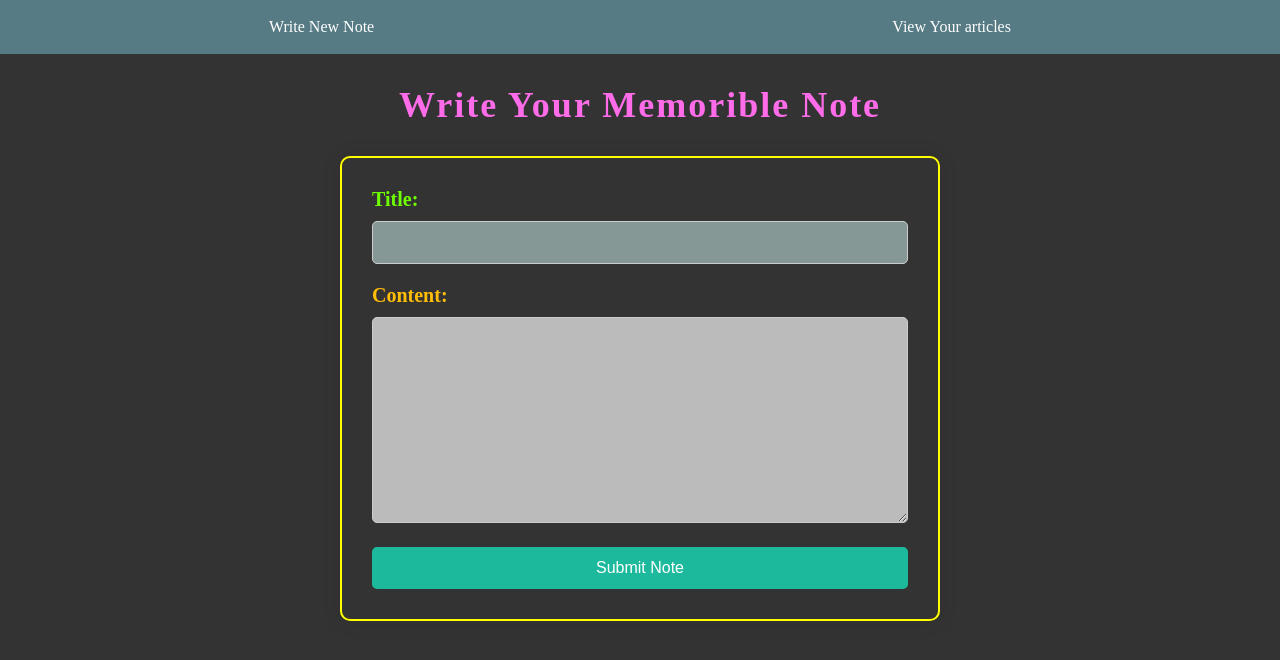
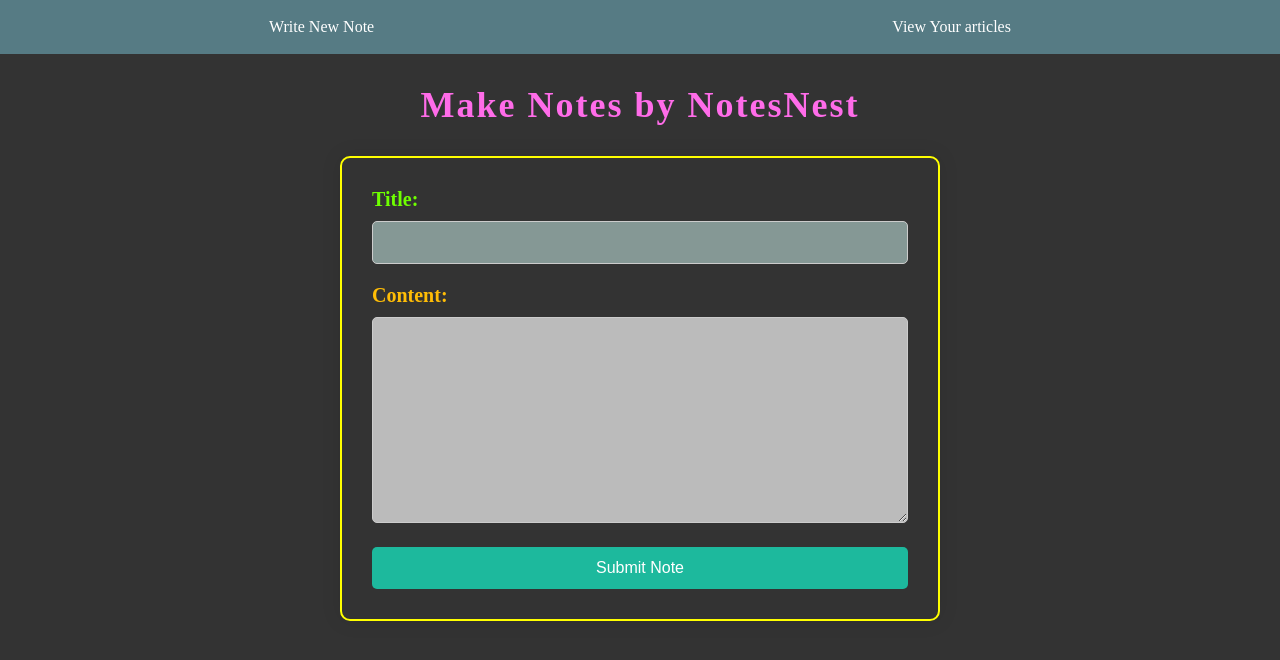
Before and after one commit to aniketttgade/NotesNest, a plain HTML site: page index.html in a window 1280 px wide. Drawn offline with nearby package versions, Linux system fonts and the light colour scheme.

Commit message:
Update index.html

```diff
--- a/index.html
+++ b/index.html
@@ -16,7 +16,7 @@
   </div>
 
   <div class="header">
-    <h1>Write Your Memorible Note</h1>
+    <h1>Make Notes by NotesNest</h1>
   </div>
 
   <form id="articleForm">
```
